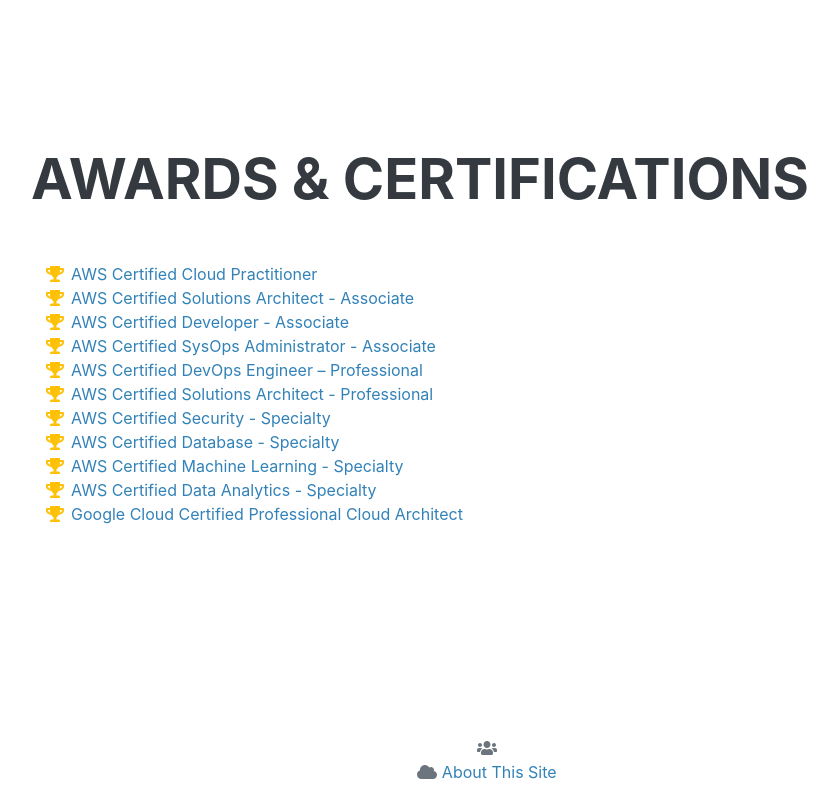
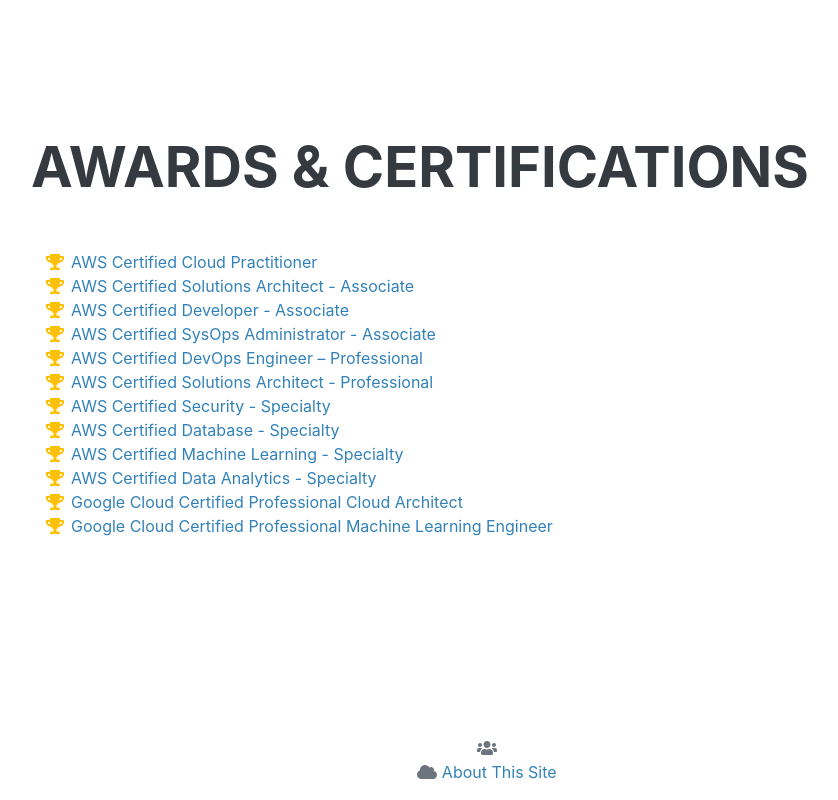
Before and after one commit to mplspunk/cloud-resume-front-end, a website: page index.html in a window 1280 px wide. Shown: the part 2467-3267 px from the top of the page, without its empty margins (289-1127 px from the left). Drawn offline with nearby package versions, Linux system fonts and the light colour scheme; no server answers; a web font is replaced by a local one.

Commit message:
Update index.html

```diff
--- a/index.html
+++ b/index.html
@@ -193,7 +193,11 @@
                         </li>
                         <li>
                             <span class="fa-li"><i class="fas fa-trophy text-warning"></i></span>
-                            <a href="https://www.credential.net/5ccf93bd-d9d9-4a20-b766-fcb6466b7457" target="_blank">Google Cloud Certified Professional Cloud Architect</a>
+                            <a href="https://www.credly.com/badges/8c472807-761e-4cd9-b61c-acf8f1741754" target="_blank">Google Cloud Certified Professional Cloud Architect</a>
+                        </li>
+                        <li>
+                            <span class="fa-li"><i class="fas fa-trophy text-warning"></i></span>
+                            <a href="https://www.credly.com/badges/963ea246-914c-4526-96d9-0b42dc989668" target="_blank">Google Cloud Certified Professional Machine Learning Engineer</a>
                         </li>
                     </ul>
                 </div>
```
